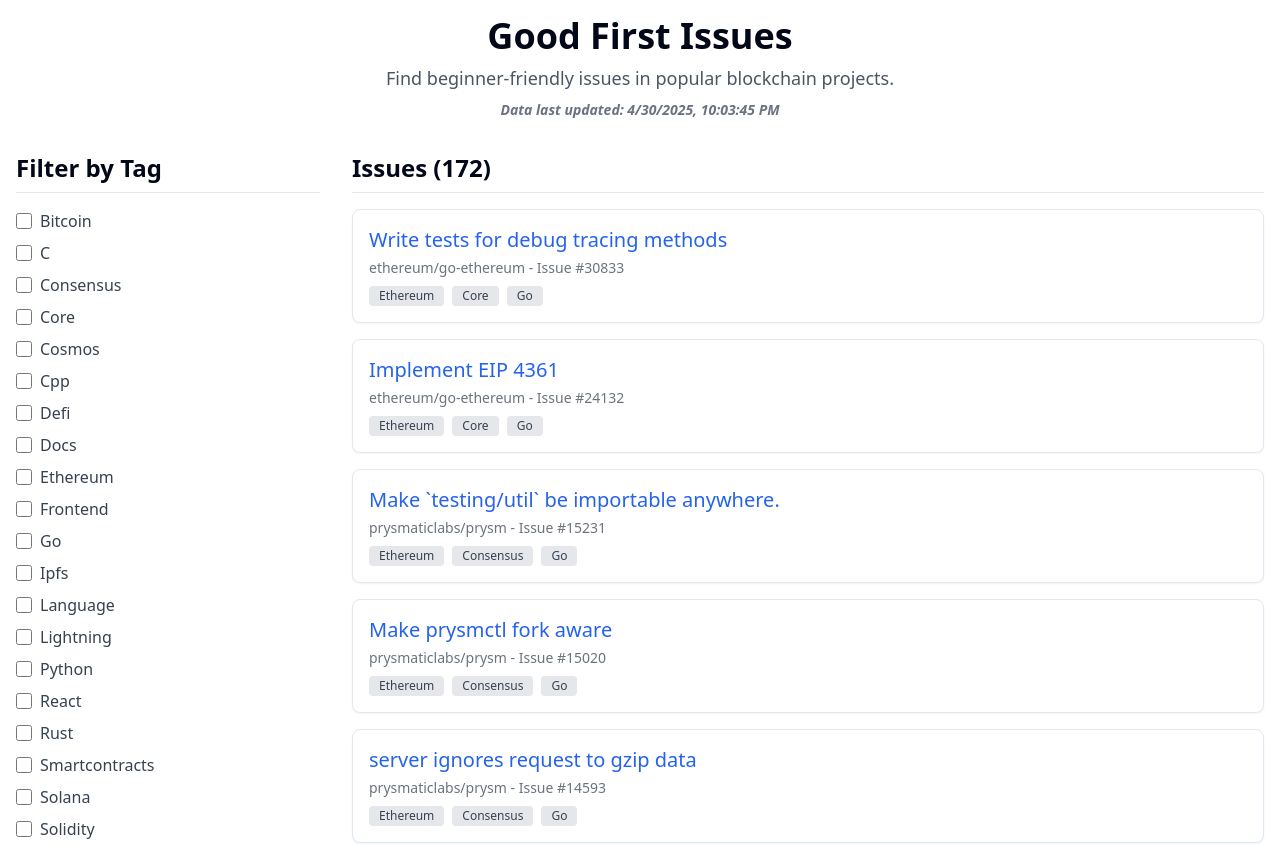
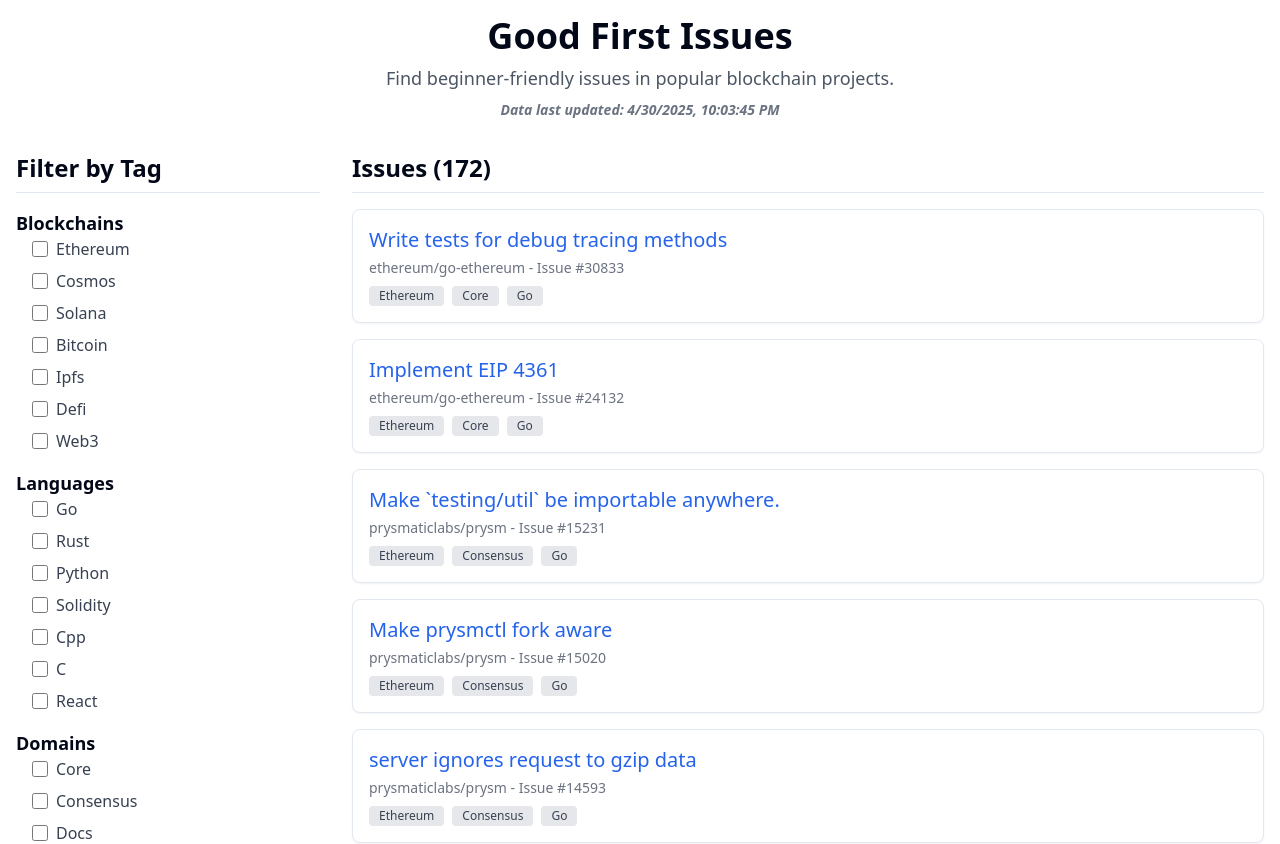
Before and after one commit to natalie-a-1/GoodFirstIssues, a Next.js app: page / in a window 1280 px wide. Shown: the top 844 px of the page. Built offline with nearby package versions, Linux system fonts and the light colour scheme.

Commit message:
Enhance issue filtering by allowing selection of tags across categories and grouping tags by category

```diff
--- a/src/app/page.tsx
+++ b/src/app/page.tsx
@@ -74,17 +74,51 @@
     });
   };
 
-  // Filter issues based on selected tags
+  // Filter issues based on selected tags (OR within categories, AND across categories)
   const filterIssues = (currentSelectedTags: string[]) => {
     if (currentSelectedTags.length === 0) {
-      setFilteredIssues(issues); // Show all if no tags are selected
-    } else {
-      const newFilteredIssues = issues.filter(issue =>
-        currentSelectedTags.every(tag => issue.tags.includes(tag))
-      );
-      setFilteredIssues(newFilteredIssues);
+      setFilteredIssues(issues);
+      return;
     }
+
+    // Build selected tags grouped by category
+    const selectedByCategory: Record<string, string[]> = {};
+    Object.entries(tagCategoryMap).forEach(([category, tags]) => {
+      selectedByCategory[category] = currentSelectedTags.filter(tag => tags.includes(tag));
+    });
+    // Handle tags outside known categories
+    const known = Object.values(tagCategoryMap).flat();
+    const others = currentSelectedTags.filter(tag => !known.includes(tag));
+    if (others.length > 0) {
+      selectedByCategory["Other"] = others;
+    }
+
+    // Issue must match at least one selected tag per category
+    const newFiltered = issues.filter(issue => {
+      return Object.values(selectedByCategory).every(selectedTags => {
+        if (selectedTags.length === 0) return true;
+        return selectedTags.some(tag => issue.tags.includes(tag));
+      });
+    });
+
+    setFilteredIssues(newFiltered);
   };
+
+  // Group tags into categories
+  const tagCategoryMap: Record<string, string[]> = {
+    "Blockchains": ["ethereum", "polkadot", "cosmos", "solana", "bitcoin", "ipfs", "defi", "web3"],
+    "Languages": ["go", "rust", "javascript", "python", "solidity", "cpp", "c", "react"],
+    "Domains": ["core", "consensus", "docs", "frontend", "tooling", "smartcontracts", "language", "infrastructure", "nft", "lightning"]
+  };
+  let categorizedTags: Record<string, string[]> = Object.entries(tagCategoryMap).reduce((acc, [category, tags]) => {
+    acc[category] = tags.filter(tag => allTags.includes(tag));
+    return acc;
+  }, {} as Record<string, string[]>);
+  const knownTags = Object.values(tagCategoryMap).flat();
+  const otherTags = allTags.filter(tag => !knownTags.includes(tag));
+  if (otherTags.length > 0) {
+    categorizedTags["Other"] = otherTags;
+  }
 
   return (
     <div className="container mx-auto p-4 font-sans">
@@ -110,8 +144,13 @@
           {loading ? (
             <p>Loading tags...</p>
           ) : allTags.length > 0 ? (
-            <div className="space-y-2">
-              {allTags.map(tag => (
+            <div>
+              {Object.entries(categorizedTags).map(([category, tags]) =>
+                tags.length > 0 ? (
+                  <div key={category} className="mb-4">
+                    <h3 className="text-lg font-semibold">{category}</h3>
+                    <div className="space-y-2 ml-4">
+                      {tags.map(tag => (
                         <div key={tag} className="flex items-center">
                           <input
                             type="checkbox"
@@ -125,6 +164,10 @@
                           </label>
                         </div>
                       ))}
+                    </div>
+                  </div>
+                ) : null
+              )}
             </div>
           ) : (
             !error && <p>No tags available.</p>
```
Lines whose indentation alone changed are shown as unchanged.
